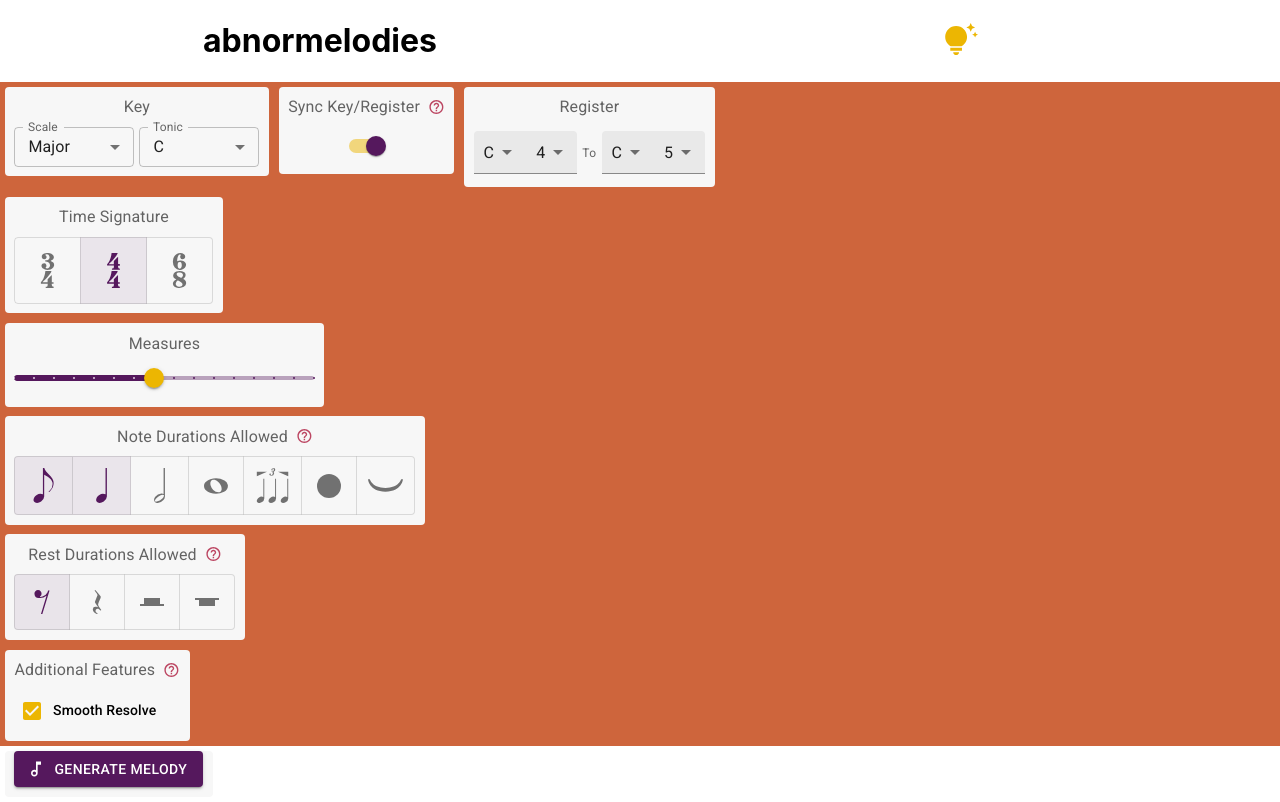
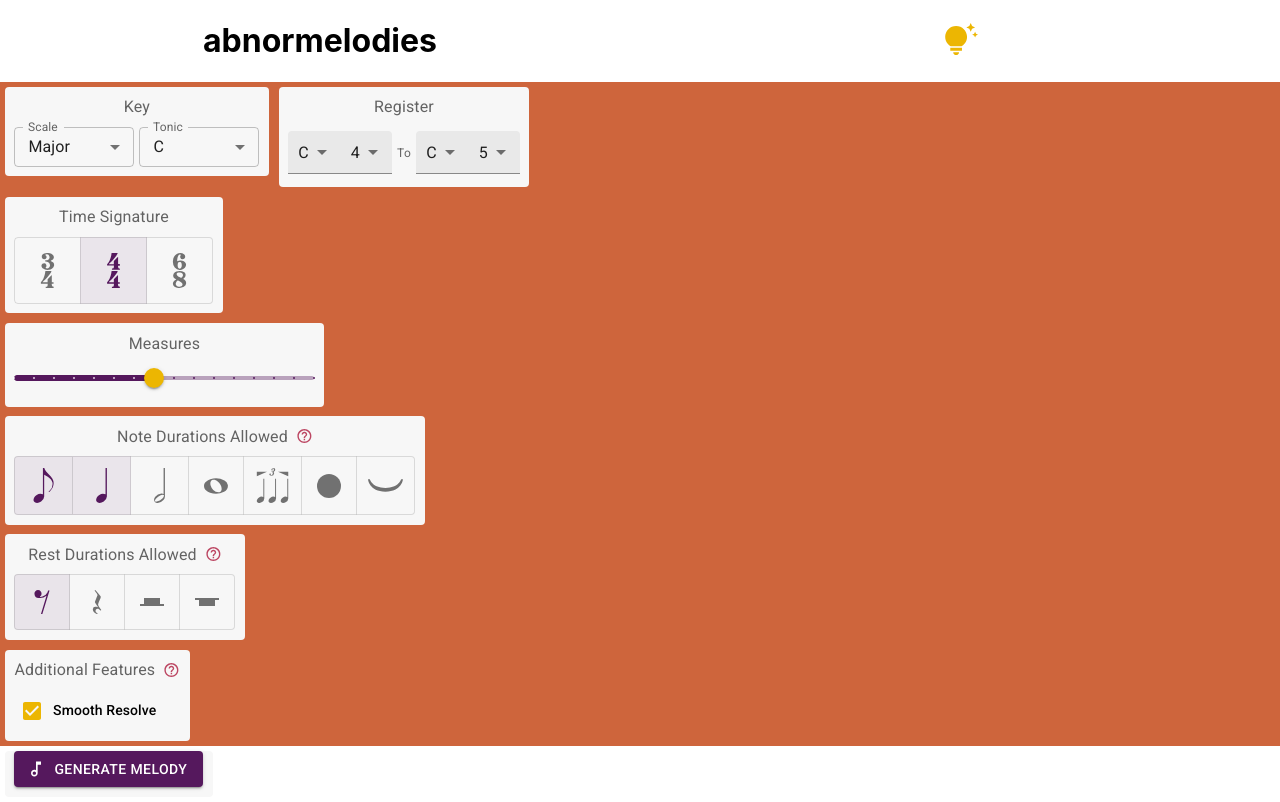
Before and after one commit to technikka/Abnormelodies_UI, a React (Create React App) app: page / in a window 1280 px wide. Built offline with nearby package versions, Linux system fonts and the light colour scheme.

Commit message:
remove confusing control toggle syncing tonic of key and register

```diff
--- a/src/components/Form.js
+++ b/src/components/Form.js
@@ -47,7 +47,6 @@ const Form = (props) => {
     "smooth_resolve": true,
   });
 
-  const [syncTonics, setSyncTonics] = useState(true);
   const errors = useRef([])
   const [alertIsVisible, setAlertIsVisible] = useState(false);
 
@@ -72,15 +71,15 @@ const Form = (props) => {
   }
 
   const handleTonicChange = (event) => {
-    setTonic(event.target.value);
-    if (syncTonics === true) {
-      setNoteStart(event.target.value);
-      setNoteEnd(event.target.value);
+    const newTonic = event.target.value;
+    setTonic(newTonic);
+
+    if (!getScale(newTonic, scale).includes(note_start)) {
+      setNoteStart(newTonic);
     }
-  };
-
-  const handleSyncTonicsChange = () => {
-    setSyncTonics(!syncTonics);
+    if (!getScale(newTonic, scale).includes(note_end)) {
+      setNoteEnd(newTonic);
+    }
   };
 
   const equivalentChromaticNote = (selectedTonic) => {
@@ -247,8 +246,6 @@ const Form = (props) => {
         handleOctaveStartChange={handleOctaveStartChange}
         octave_end={octave_end}
         handleOctaveEndChange={handleOctaveEndChange}
-        syncTonics={syncTonics}
-        handleSyncTonicsChange={handleSyncTonicsChange}
         handleErrors={handleErrors}
       />
       <FormTimeSignature
--- a/src/components/FormPitch.js
+++ b/src/components/FormPitch.js
@@ -1,8 +1,6 @@
 import uniqid from "uniqid";
 import FormPitchRegister from "./FormPitchRegister";
 import { minorTonics, majorTonics } from "../Data";
-import SwitchCustom from "../components/SwitchCustom";
-import TooltipPopover from "../components/TooltipPopover";
 import { useTheme } from '@mui/material/styles';
 import {
   FormControl,
@@ -51,18 +49,6 @@ const FormPitch = (props) => {
     });
   };
 
-  const popoverContent = () => {
-    return (
-      <div>
-        <Typography variant="caption">
-          <b>Sync Tonics of Key and Register:</b> when active, register selection changes to
-          match the tonic you select here. You can still change the register
-          notes, but they'll sync with the key tonic again if you change it.
-        </Typography>
-      </div>
-    );
-  };
-
   return (
     <div className="pitch-container" style={theme.gridContainerStyle}>
 
@@ -104,18 +90,6 @@ const FormPitch = (props) => {
         </div>
       </div>
 
-      <div className="sync-switch-container" style={theme.itemContainerStyle}>
-
-        <div style={theme.itemLabelContainerStyle}>
-          <FormLabel>Sync Key/Register</FormLabel>
-          <TooltipPopover content={popoverContent()} />
-        </div>
-
-        <SwitchCustom checked={props.syncTonics}
-                      onChange={props.handleSyncTonicsChange}
-        />
-      </div>
-
       <FormPitchRegister
         note_start={props.note_start}
         handleNoteStartChange={props.handleNoteStartChange}
```
